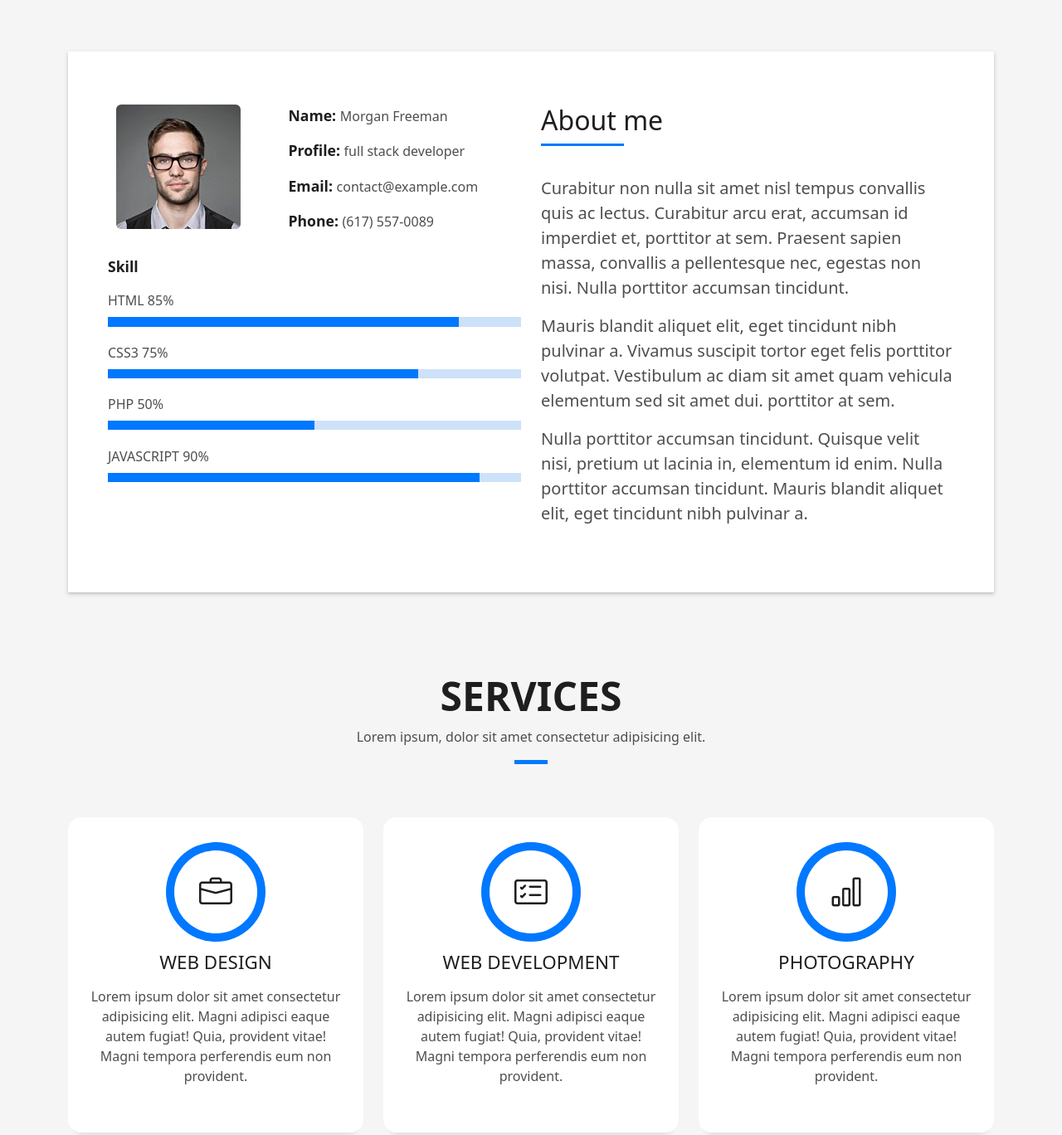
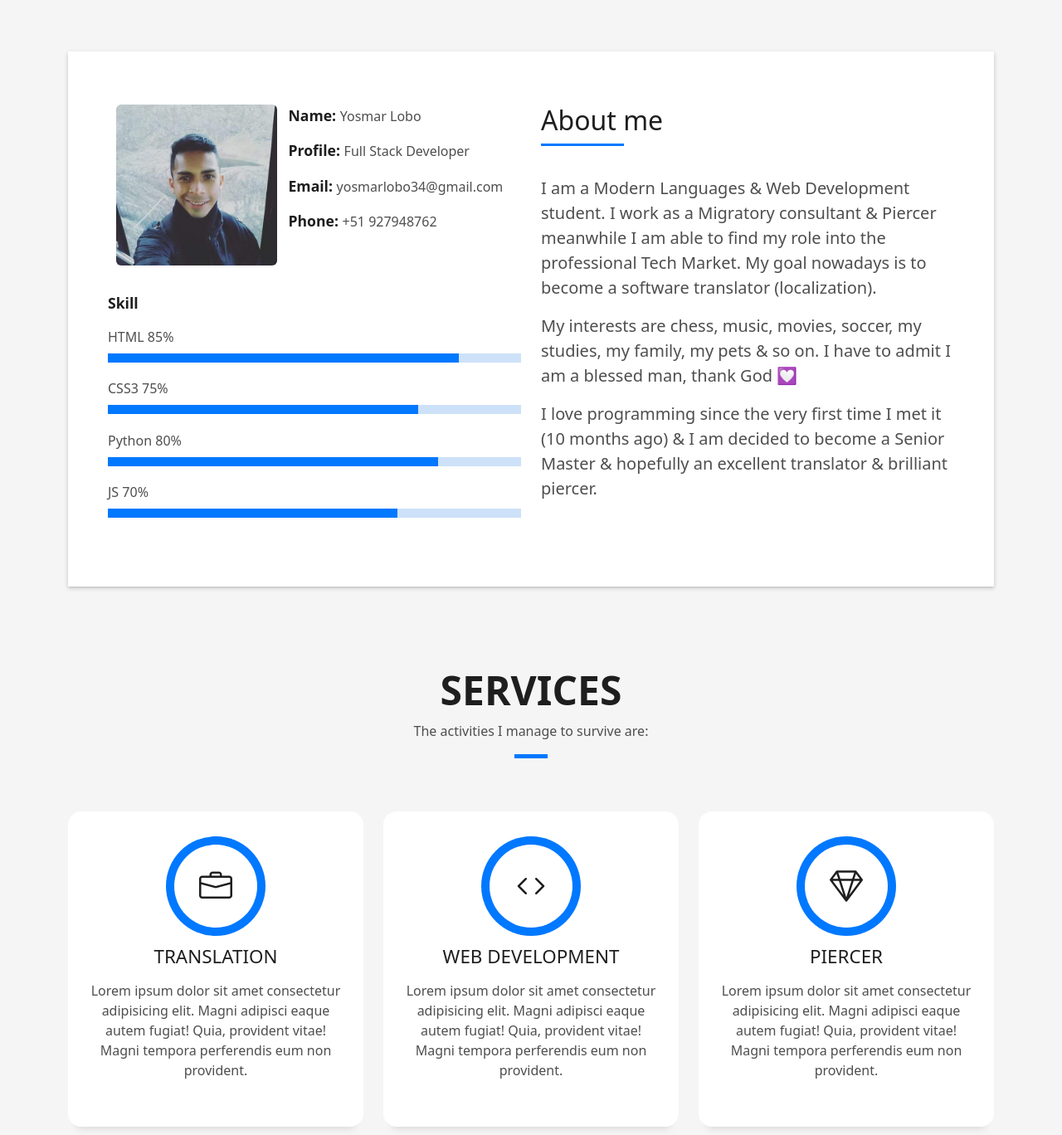
Before and after one commit to yosmarlobo/yosmarlobo.github.io, a plain HTML site: page index.html in a window 1280 px wide. Shown: the part 802-2170 px from the top of the page at 83% size. Drawn offline with Linux system fonts and the light colour scheme.

Commit message:
my_portfolio

```diff
--- a/index.html
+++ b/index.html
@@ -36,7 +36,7 @@
   <header id="header" class="fixed-top">
     <div class="container d-flex align-items-center justify-content-between">
 
-      <h1 class="logo"><a href="index.html">DevFolio</a></h1>
+      <h1 class="logo"><a href="index.html">Yosmar Lobo</a></h1>
       <!-- Uncomment below if you prefer to use an image logo -->
       <!-- <a href="index.html" class="logo"><img src="assets/img/logo.png" alt="" class="img-fluid"></a>-->
 
@@ -73,7 +73,7 @@
   </header><!-- End Header -->
 
   <!-- ======= Hero Section ======= -->
-  <div id="hero" class="hero route bg-image" style="background-image: url(assets/img/hero-bg.jpg)">
+  <div id="hero" class="hero route bg-image" style="background-image: url(assets/img/job2.jpg)">
     <div class="overlay-itro"></div>
     <div class="hero-content display-table">
       <div class="table-cell">
@@ -100,15 +100,15 @@
                   <div class="row">
                     <div class="col-sm-6 col-md-5">
                       <div class="about-img">
-                        <img src="assets/img/testimonial-2.jpg" class="img-fluid rounded b-shadow-a" alt="">
+                        <img src="assets/img/Yosmar.jpg" class="img-fluid rounded b-shadow-a" alt="">
                       </div>
                     </div>
                     <div class="col-sm-6 col-md-7">
                       <div class="about-info">
-                        <p><span class="title-s">Name: </span> <span>Morgan Freeman</span></p>
-                        <p><span class="title-s">Profile: </span> <span>full stack developer</span></p>
-                        <p><span class="title-s">Email: </span> <span>contact@example.com</span></p>
-                        <p><span class="title-s">Phone: </span> <span>(617) 557-0089</span></p>
+                        <p><span class="title-s">Name: </span> <span>Yosmar Lobo</span></p>
+                        <p><span class="title-s">Profile: </span> <span>Full Stack Developer</span></p>
+                        <p><span class="title-s">Email: </span> <span>yosmarlobo34@gmail.com</span></p>
+                        <p><span class="title-s">Phone: </span> <span>+51 927948762</span></p>
                       </div>
                     </div>
                   </div>
@@ -122,13 +122,13 @@
                     <div class="progress">
                       <div class="progress-bar" role="progressbar" style="width: 75%" aria-valuenow="75" aria-valuemin="0" aria-valuemax="100"></div>
                     </div>
-                    <span>PHP</span> <span class="pull-right">50%</span>
+                    <span>Python</span> <span class="pull-right">80%</span>
                     <div class="progress">
-                      <div class="progress-bar" role="progressbar" style="width: 50%" aria-valuenow="50" aria-valuemin="0" aria-valuemax="100"></div>
+                      <div class="progress-bar" role="progressbar" style="width: 80%" aria-valuenow="80" aria-valuemin="0" aria-valuemax="100"></div>
                     </div>
-                    <span>JAVASCRIPT</span> <span class="pull-right">90%</span>
+                    <span>JS</span> <span class="pull-right">70%</span>
                     <div class="progress">
-                      <div class="progress-bar" role="progressbar" style="width: 90%" aria-valuenow="90" aria-valuemin="0" aria-valuemax="100"></div>
+                      <div class="progress-bar" role="progressbar" style="width: 70%" aria-valuenow="70" aria-valuemin="0" aria-valuemax="100"></div>
                     </div>
                   </div>
                 </div>
@@ -140,20 +140,13 @@
                       </h5>
                     </div>
                     <p class="lead">
-                      Curabitur non nulla sit amet nisl tempus convallis quis ac lectus. Curabitur arcu erat, accumsan id
-                      imperdiet et, porttitor
-                      at sem. Praesent sapien massa, convallis a pellentesque nec, egestas non nisi. Nulla
-                      porttitor accumsan tincidunt.
+                      I am a Modern Languages & Web Development student. I work as a Migratory consultant & Piercer meanwhile I am able to find my role into the professional Tech Market. My goal nowadays is to become a software translator (localization).
                     </p>
                     <p class="lead">
-                      Mauris blandit aliquet elit, eget tincidunt nibh pulvinar a. Vivamus suscipit tortor eget felis
-                      porttitor volutpat. Vestibulum
-                      ac diam sit amet quam vehicula elementum sed sit amet dui. porttitor at sem.
+                      My interests are chess, music, movies, soccer, my studies, my family, my pets & so on. I have to admit I am a blessed man, thank God 💟
                     </p>
                     <p class="lead">
-                      Nulla porttitor accumsan tincidunt. Quisque velit nisi, pretium ut lacinia in, elementum id enim.
-                      Nulla porttitor accumsan
-                      tincidunt. Mauris blandit aliquet elit, eget tincidunt nibh pulvinar a.
+                      I love programming since the very first time I met it (10 months ago) & I am decided to become a Senior Master & hopefully an excellent translator & brilliant piercer.
                     </p>
                   </div>
                 </div>
@@ -174,7 +167,7 @@
                 Services
               </h3>
               <p class="subtitle-a">
-                Lorem ipsum, dolor sit amet consectetur adipisicing elit.
+                The activities I manage to survive are:
               </p>
               <div class="line-mf"></div>
             </div>
@@ -187,7 +180,7 @@
                 <span class="ico-circle"><i class="bi bi-briefcase"></i></span>
               </div>
               <div class="service-content">
-                <h2 class="s-title">Web Design</h2>
+                <h2 class="s-title">Translation</h2>
                 <p class="s-description text-center">
                   Lorem ipsum dolor sit amet consectetur adipisicing elit. Magni adipisci eaque autem fugiat! Quia,
                   provident vitae! Magni
@@ -199,7 +192,7 @@
           <div class="col-md-4">
             <div class="service-box">
               <div class="service-ico">
-                <span class="ico-circle"><i class="bi bi-card-checklist"></i></span>
+                <span class="ico-circle"><i class="bi bi-code"></i></span>
               </div>
               <div class="service-content">
                 <h2 class="s-title">Web Development</h2>
@@ -214,10 +207,10 @@
           <div class="col-md-4">
             <div class="service-box">
               <div class="service-ico">
-                <span class="ico-circle"><i class="bi bi-bar-chart"></i></span>
+                <span class="ico-circle"><i class="bi bi-gem"></i></span>
               </div>
               <div class="service-content">
-                <h2 class="s-title">Photography</h2>
+                <h2 class="s-title">Piercer</h2>
                 <p class="s-description text-center">
                   Lorem ipsum dolor sit amet consectetur adipisicing elit. Magni adipisci eaque autem fugiat! Quia,
                   provident vitae! Magni
@@ -229,10 +222,10 @@
           <div class="col-md-4">
             <div class="service-box">
               <div class="service-ico">
-                <span class="ico-circle"><i class="bi bi-binoculars"></i></span>
+                <span class="ico-circle"><i class="bi bi-book"></i></span>
               </div>
               <div class="service-content">
-                <h2 class="s-title">Responsive Design</h2>
+                <h2 class="s-title">Migratory consultant</h2>
                 <p class="s-description text-center">
                   Lorem ipsum dolor sit amet consectetur adipisicing elit. Magni adipisci eaque autem fugiat! Quia,
                   provident vitae! Magni
@@ -244,10 +237,10 @@
           <div class="col-md-4">
             <div class="service-box">
               <div class="service-ico">
-                <span class="ico-circle"><i class="bi bi-brightness-high"></i></span>
+                <span class="ico-circle"><i class="bi bi-easel2"></i></span>
               </div>
               <div class="service-content">
-                <h2 class="s-title">Graphic Design</h2>
+                <h2 class="s-title">English classes</h2>
                 <p class="s-description text-center">
                   Lorem ipsum dolor sit amet consectetur adipisicing elit. Magni adipisci eaque autem fugiat! Quia,
                   provident vitae! Magni
```
Also changed, not shown: Readme.txt (deleted), assets/img/Yosmar.jpg (added), assets/img/job2.jpg (added).
